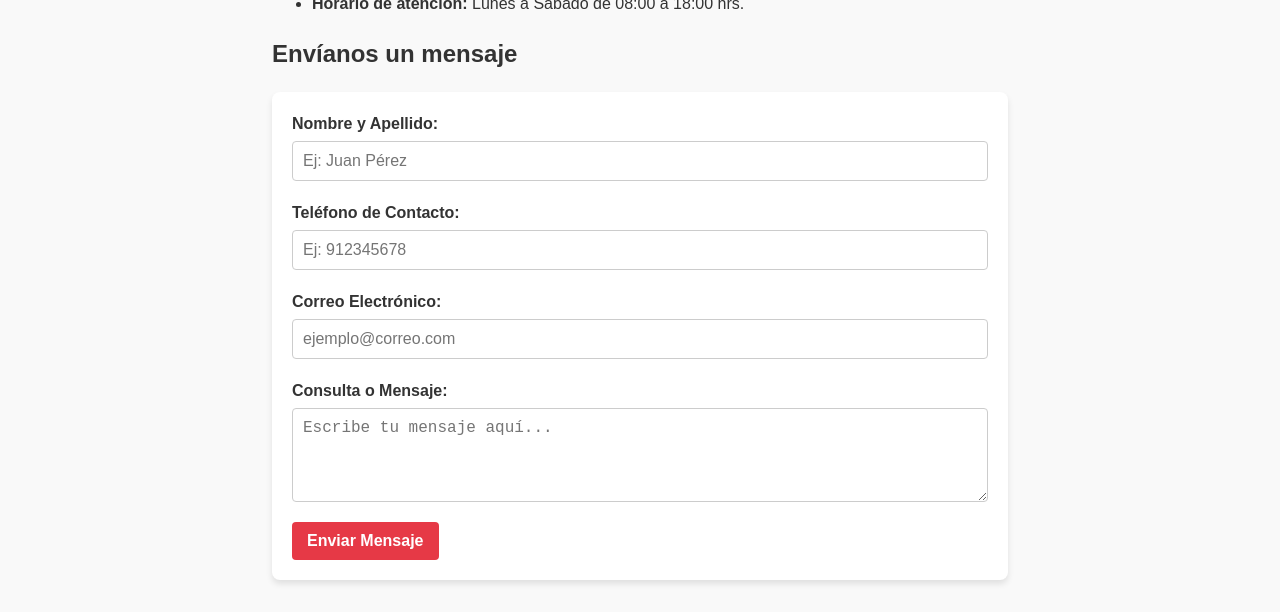
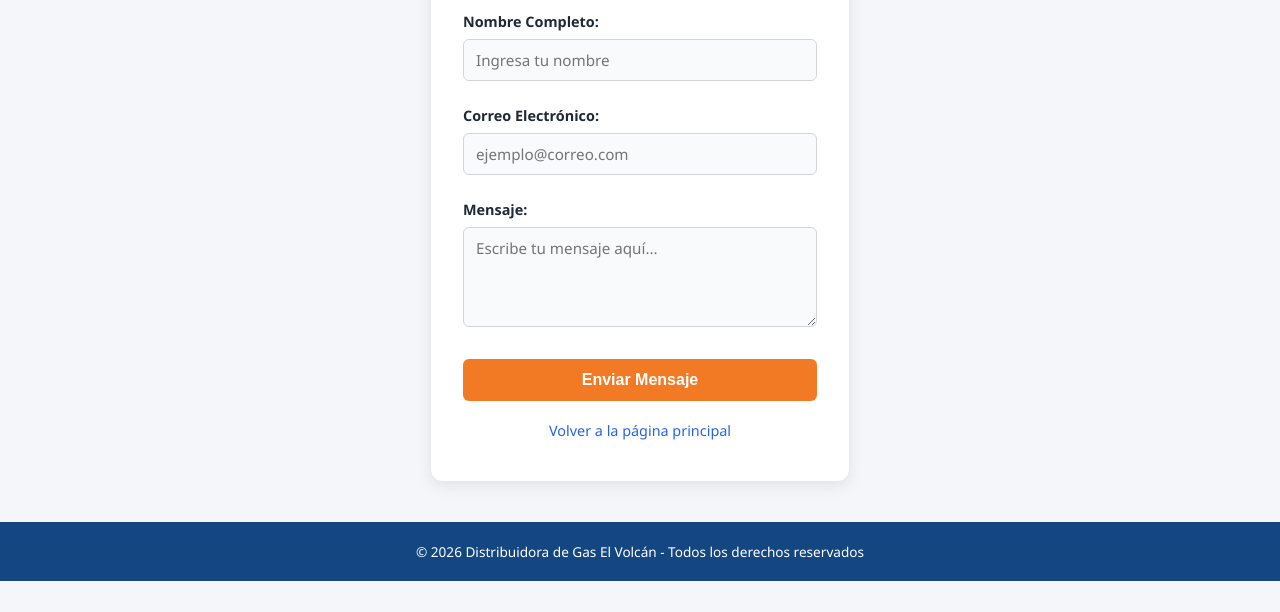
Before and after one commit to CristobalViveros/Distribuidora_Gas, a plain HTML site: page Distribuidora_Gas/contacto.html in a window 1280 px wide. Shown: the part 351-963 px from the top of the page. After the commit the page ends 932 px from the top, so only its background shows below. Drawn offline with Linux system fonts and the light colour scheme.

Commit message:
css_contacto
falta ponerle el logo y ajustar u poco el tamaño de el encabezado

```diff
--- a/Distribuidora_Gas/contacto.html
+++ b/Distribuidora_Gas/contacto.html
@@ -1,54 +1,43 @@
 <!DOCTYPE html>
-<html lang="en">
+<html lang="es">
 <head>
     <meta charset="UTF-8">
     <meta name="viewport" content="width=device-width, initial-scale=1.0">
-    <title>Contacto - Distribuidora de Gas El Volcán</title>
-    <!--enlace de la hoja de estilos-->
+    <title>Gas El Volcán | Contacto</title>
     <link rel="stylesheet" href="css/estilos.css">
 </head>
 <body>
 
+    <!-- Encabezado idéntico al de login -->
   <header>
-        <div class="logo-container">
-            <h1>Gas El Volcán</h1>
+    <div class="header-content">
+        <h1>Distribuidora de Gas El Volcán</h1>
+        <p>Gas licuado a domicilio en Chillán y alrededores</p>
     </div>
+
+    <!-- EL NAV DEBE IR DENTRO DEL HEADER -->
     <nav>
-            <ul>
-                <li><a href="index.html">Inicio</a></li>
-                <li><a href="productos.html">Catálogo de Productos</a></li>
-                <li><a href="contacto.html">Contacto</a></li>
-                <li><a href="login.html">Iniciar Sesión</a></li>
-                <li><a href="registro.html">Registrarse</a></li>
-            </ul>
+        <a href="index.html">Inicio</a>
+        <a href="productos.html">Catálogo</a>
+        <a href="login.html">Iniciar Sesión</a>
+        <a href="registro.html">Registrarse</a>
+        <a href="contacto.html">Contacto</a>
     </nav>
 </header>
 
+
+
+    <!-- Contenido central con tarjeta blanca -->
    <main>
-        <section class="info-contacto">
-            <h2>Comunícate con Nosotros</h2>
-            <p>En <strong>Distribuidora de Gas El Volcán</strong> estamos listos para llevar tu cilindro de gas directamente a tu domicilio[cite: 1].</p>
-            <ul>
-                <li><strong>Ubicación:</strong> Chillán, Región de Ñuble[cite: 1].</li>
-                <li><strong>Zonas de reparto:</strong> Clientes residenciales y comerciales en Chillán y comunas aledañas[cite: 1].</li>
-                <li><strong>Horario de atención:</strong> Lunes a Sábado de 08:00 a 18:00 hrs.</li>
-            </ul>
-        </section>
+    <!-- Tarjeta blanca centrada idéntica a la de Login -->
+    <div class="form-card">
+        <h2>Contacto</h2>
 
-        <section class="formulario-contacto">
-            <h2>Envíanos un mensaje</h2>
-            <!-- El formulario será validado mediante JavaScript -->
-            <form id="formContacto" action="#" method="POST">
+        <form id="formulario-contacto">
             <div class="campo">
-                    <label for="nombre">Nombre y Apellido:</label>
-                    <input type="text" id="nombre" name="nombre" placeholder="Ej: Juan Pérez">
+                <label for="nombre">Nombre Completo:</label>
+                <input type="text" id="nombre" name="nombre" placeholder="Ingresa tu nombre">
                 <span class="error-msg" id="errorNombre"></span>
-                </div>
-
-                <div class="campo">
-                    <label for="telefono">Teléfono de Contacto:</label>
-                    <input type="tel" id="telefono" name="telefono" placeholder="Ej: 912345678">
-                    <span class="error-msg" id="errorTelefono"></span>
             </div>
 
             <div class="campo">
@@ -58,16 +47,24 @@
             </div>
 
             <div class="campo">
-                    <label for="mensaje">Consulta o Mensaje:</label>
-                    <textarea id="mensaje" name="mensaje" rows="4" placeholder="Escribe tu mensaje aquí..."></textarea>
+                <label for="mensaje">Mensaje:</label>
+                <textarea id="mensaje" name="mensaje" placeholder="Escribe tu mensaje aquí..."></textarea>
                 <span class="error-msg" id="errorMensaje"></span>
             </div>
 
-                <button type="submit" id="btnEnviar">Enviar Mensaje</button>
-                <p id="mensajeExito" style="display:none; color: green; font-weight: bold;">¡Tu mensaje ha sido enviado con éxito!</p>
+            <button type="submit">Enviar Mensaje</button>
         </form>
-        </section>
+
+        <div class="enlace-secundario">
+            <a href="index.html">Volver a la página principal</a>
+        </div>
+    </div>
 </main>
+
+    <!-- Pie de página -->
+    <footer>
+        <p>&copy; 2026 Distribuidora de Gas El Volcán - Todos los derechos reservados</p>
+    </footer>
 
     <script src="js/script.js"></script>
 </body>
--- a/Distribuidora_Gas/css/estilos.css
+++ b/Distribuidora_Gas/css/estilos.css
@@ -243,98 +243,206 @@
 
 
 /*CONTACTO HTML*/
+/* ==========================================================================
+   ESTILOS GENERALES - DISTRIBUIDORA DE GAS EL VOLCÁN
+   ========================================================================== */
 
-/* Estilos generales para mantener coherencia */
-body {
-    font-family: Arial, sans-serif;
+/* Variables de color corporativo */
+:root {
+    --azul-header: rgb(20, 70, 130);      /* Azul principal del encabezado y footer */
+    --azul-nav: #0e1424;         /* Azul muy oscuro/negro de la barra de navegación */
+    --naranja: #f27a24;          /* Naranja corporativo de botones y títulos */
+    --naranja-hover: #d96614;    /* Naranja más oscuro al pasar el cursor */
+    --fondo-pagina: #f4f6f9;     /* Fondo gris claro de la página */
+    --texto-oscuro: #1f2937;     /* Color de texto principal */
+    --borde-input: #d1d5db;      /* Borde gris claro de los campos */
+    --fondo-input: #f9fafb;      /* Fondo de los campos */
+}
+
+/* Reseteo universal */
+* {
+    box-sizing: border-box;
     margin: 0;
     padding: 0;
-    background-color: #f9f9f9;
-    color: #333;
 }
 
-header {
-    background-color: var(--azul-oscuro); /* Color rojo para representar el 'Volcán' y el Gas */
-    color: white;
-    padding: 1rem 2rem;
+body {
+    font-family: 'Segoe UI', Tahoma, Geneva, Verdana, sans-serif;
+    background-color: var(--fondo-pagina);
+    color: var(--texto-oscuro);
     display: flex;
-    justify-content: space-between;
-    align-items: center;
+    flex-direction: column;
+    min-height: 100vh;
 }
 
-nav ul {
-    list-style: none;
+/* --- ENCABEZADO (HEADER) --- */
+header {
+    background-color: var(--azul-header);
+    color: white;
+    text-align: center;
+    padding: 1.5rem 1rem 1rem 1rem;
+}
+
+.header-content h1 {
+    font-size: 1.8rem;
+    font-weight: 700;
+    margin-bottom: 0.2rem;
+}
+
+.header-content p {
+    font-size: 0.95rem;
+    opacity: 0.9;
+}
+
+/* --- BARRA DE NAVEGACIÓN AISLADA (NAV) --- */
+nav {
+    background-color: var(--azul-nav);
+    margin: 1.5rem 2rem 0.5rem 2rem; /* Crea el marco azul alrededor del recuadro oscuro */
+    padding: 1.2rem 1rem;
     display: flex;
-    gap: 15px;
+    justify-content: center;
+    gap: 12px;
+    flex-wrap: wrap;
 }
 
 nav a {
+    background-color: var(--naranja);
     color: white;
     text-decoration: none;
     font-weight: bold;
+    font-size: 0.95rem;
+    padding: 8px 22px;
+    border-radius: 6px;
+    transition: background-color 0.2s ease, transform 0.1s ease;
+    display: inline-block;
 }
 
-nav a:hover {
+nav a:hover,
+nav a.active {
+    background-color: var(--naranja-hover);
+    text-decoration: none;
+}
+
+/* --- ESTRUCTURA DE CENTRADO Y TARJETAS FLOTANTES --- */
+main {
+    flex: 1;
+    display: flex;
+    justify-content: center;
+    align-items: center;
+    padding: 2.5rem 1rem;
+}
+
+/* Tarjeta flotante centrada (Aplica a Login y Contacto) */
+.form-card,
+.formulario-contacto {
+    background-color: #ffffff;
+    width: 100%;
+    max-width: 420px;
+    padding: 2.5rem 2rem;
+    border-radius: 12px;
+    box-shadow: 0 4px 15px rgba(0, 0, 0, 0.08);
+    border: 1px solid #e5e7eb;
+}
+
+.form-card h2,
+.formulario-contacto h2 {
+    color: var(--naranja);
+    text-align: center;
+    font-size: 1.6rem;
+    font-weight: 700;
+    margin-bottom: 1.5rem;
+}
+
+/* --- CAMPOS Y FORMULARIOS --- */
+.campo {
+    margin-bottom: 1.2rem;
+    display: flex;
+    flex-direction: column;
+    text-align: left;
+}
+
+.campo label {
+    font-weight: 700;
+    font-size: 0.9rem;
+    color: var(--texto-oscuro);
+    margin-bottom: 0.4rem;
+}
+
+.campo input,
+.campo textarea {
+    width: 100%;
+    padding: 10px 12px;
+    border: 1px solid var(--borde-input);
+    background-color: var(--fondo-input);
+    border-radius: 6px;
+    font-size: 0.95rem;
+    font-family: inherit;
+    outline: none;
+    transition: border-color 0.2s ease;
+}
+
+.campo input:focus,
+.campo textarea:focus {
+    background-color: #ffffff;
+    border-color: var(--naranja);
+}
+
+.campo textarea {
+    resize: vertical;
+    min-height: 100px;
+}
+
+/* --- BOTÓN PRINCIPAL --- */
+button,
+button[type="submit"],
+.btn-naranja {
+    width: 100%;
+    background-color: var(--naranja);
+    color: white;
+    border: none;
+    padding: 12px;
+    border-radius: 6px;
+    font-size: 1rem;
+    font-weight: bold;
+    cursor: pointer;
+    margin-top: 0.5rem;
+    transition: background-color 0.2s ease;
+}
+
+button:hover,
+button[type="submit"]:hover,
+.btn-naranja:hover {
+    background-color: var(--naranja-hover);
+}
+
+/* --- MENSAJES Y ENLACES --- */
+.error-msg {
+    color: #dc2626;
+    font-size: 0.85rem;
+    margin-top: 0.3rem;
+}
+
+.enlace-secundario {
+    text-align: center;
+    margin-top: 1.2rem;
+    font-size: 0.9rem;
+}
+
+.enlace-secundario a {
+    color: #2563eb;
+    text-decoration: none;
+}
+
+.enlace-secundario a:hover {
     text-decoration: underline;
 }
 
-main {
-    padding: 2rem;
-    max-width: 800px;
-    margin: 0 auto;
+/* --- PIE DE PÁGINA (FOOTER) --- */
+footer {
+    background-color: var(--azul-header);
+    color: white;
+    text-align: center;
+    padding: 1.2rem 1rem;
+    font-size: 0.85rem;
+    margin-top: auto;
 }
-
-/* Estilos específicos del formulario */
-.formulario-contacto form {
-    background-color: white;
-    padding: 20px;
-    border-radius: 8px;
-    box-shadow: 0 4px 6px rgba(0,0,0,0.1);
-}
-
-.campo {
-    margin-bottom: 15px;
-    display: flex;
-    flex-direction: column;
-}
-
-.campo label {
-    font-weight: bold;
-    margin-bottom: 5px;
-}
-
-.campo input, .campo textarea {
-    padding: 10px;
-    border: 1px solid #ccc;
-    border-radius: 4px;
-    font-size: 1rem;
-}
-
-button {
-    background-color: #e63946;
-    color: white;
-    padding: 10px 15px;
-    border: none;
-    border-radius: 4px;
-    cursor: pointer;
-    font-size: 1rem;
-    font-weight: bold;
-}
-
-button:hover {
-    background-color: #c1121f;
-}
-
-.error-msg {
-    color: red;
-    font-size: 0.85rem;
-    margin-top: 5px;
-}
-
-footer {
-    text-align: center;
-    background-color: #1d3557;
-    color: white;
-    padding: 1rem;
-    margin-top: 2rem;
-}
```
Lines whose indentation alone changed are shown as unchanged.
